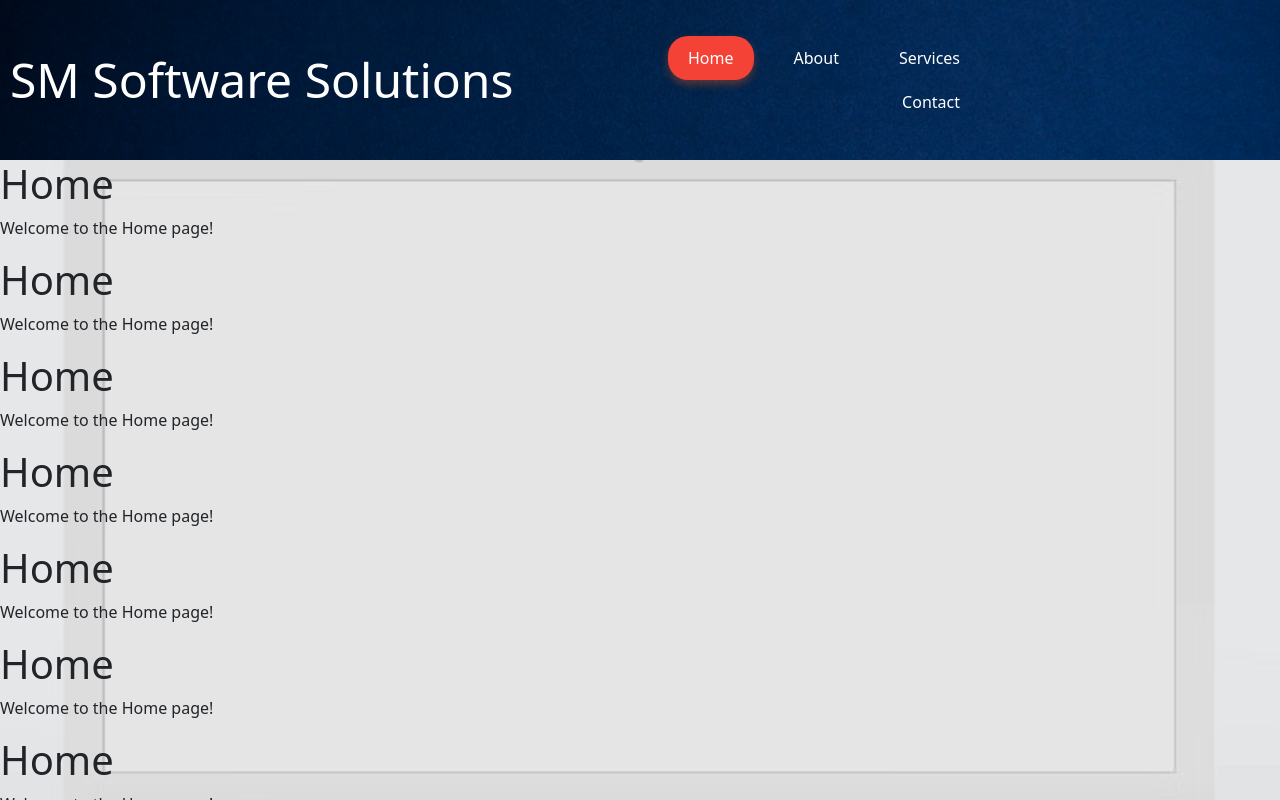
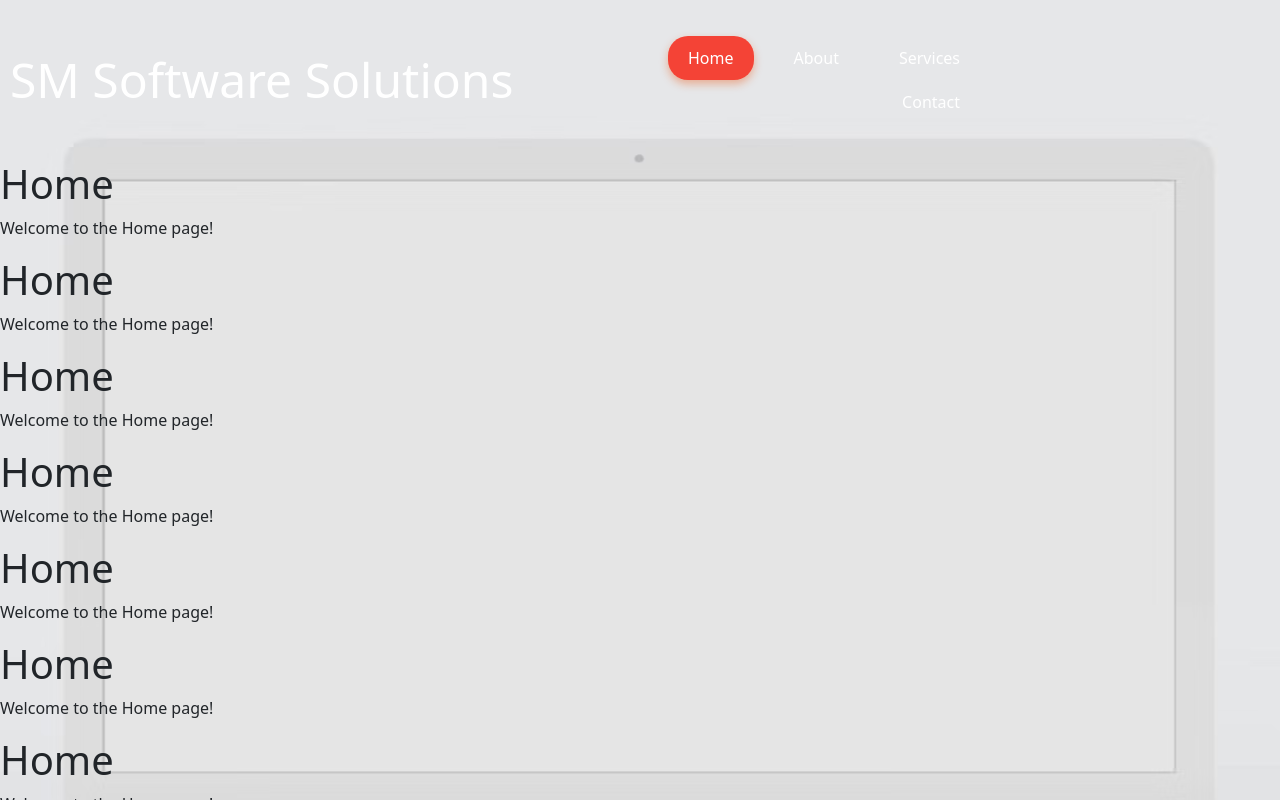
Before and after one commit to srmathivanan/ecommerce, an Angular app: page /main in a window 1280 px wide. Built offline with nearby package versions, Linux system fonts and the light colour scheme.

Commit message:
image path

```diff
--- a/src/app/feature/software-solutions-workspace/software-solutions-contents/software-solutions-footer/software-solutions-footer.component.scss
+++ b/src/app/feature/software-solutions-workspace/software-solutions-contents/software-solutions-footer/software-solutions-footer.component.scss
@@ -9,7 +9,7 @@
     /* Footer styles */
     .footer {
         //background-image: linear-gradient(to right, #42A5F5, #1565C0);
-        background: url('/header-background.png');
+        background: url('/src/header-background.png');
         background-size: cover;
         color: #fff;
         padding: 40px 0;
--- a/src/app/feature/software-solutions-workspace/software-solutions-header/software-solutions-header.component.scss
+++ b/src/app/feature/software-solutions-workspace/software-solutions-header/software-solutions-header.component.scss
@@ -1,7 +1,7 @@
 :host {
     .header-container {
       //background-image: linear-gradient(to left, #42A5F5, #1565C0);
-      background: url('/header-background.png');
+      background: url('/src/background.png');
       background-size: cover;
       min-height: 20vh;
       display: flex;
--- a/src/app/feature/software-solutions-workspace/software-solutions-workspace.component.scss
+++ b/src/app/feature/software-solutions-workspace/software-solutions-workspace.component.scss
@@ -11,7 +11,7 @@
     }
 
     .content-container-page {
-      background: url('/background.png');
+      background: url('/src/background.png');
       background-repeat: no-repeat;
       background-attachment: fixed;
       background-size: cover;
```
Also changed, not shown: 3 other files (tests, documents, lock files or other folders).
